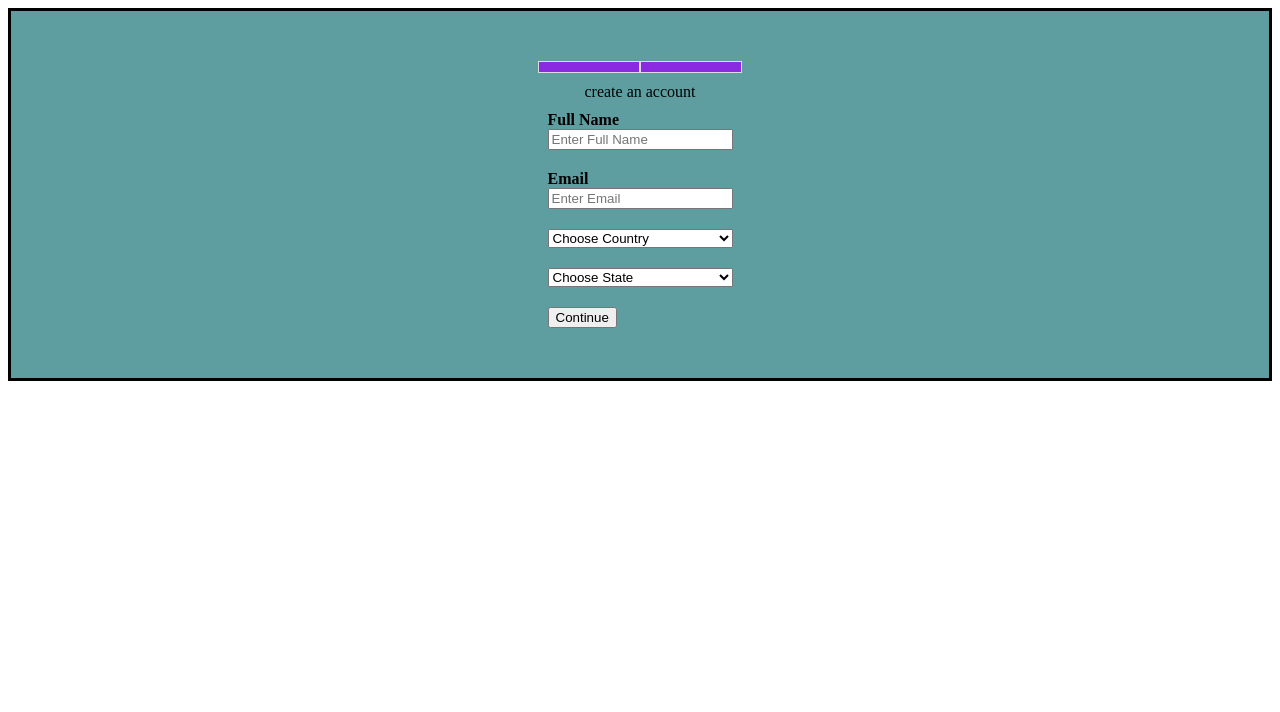
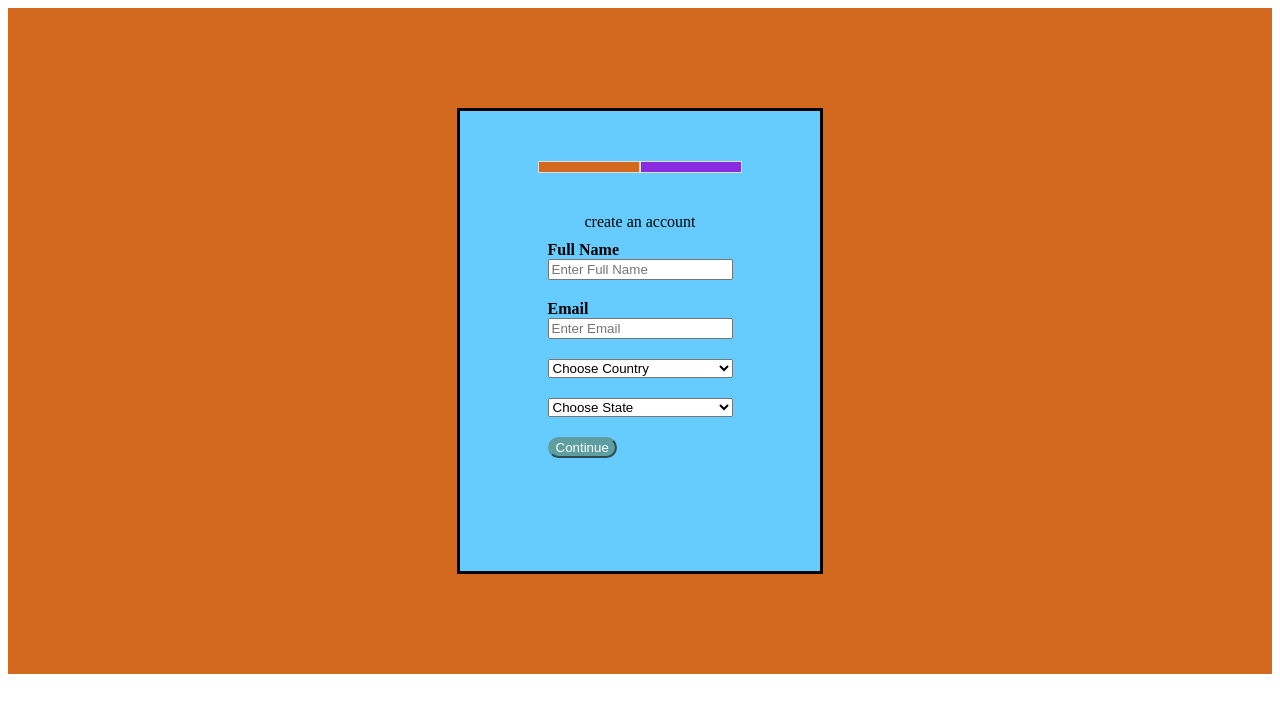
Before and after one commit to randomlolstuff/first-react-app, a React app: page / in a window 1280 px wide. Shown: the top 712 px of the page. Built offline with nearby package versions, Linux system fonts and the light colour scheme.

Commit message:
css changes done,functionality done

```diff
--- a/src/Components/Pages/appInfo.js
+++ b/src/Components/Pages/appInfo.js
@@ -5,7 +5,6 @@ class AppInfo extends React.Component{
         super();
     }
     checked=(event)=>{
-        debugger
         console.log(event.target);
         if(event.target.checked){
             document.getElementById("app-name").disabled =true;
@@ -23,6 +22,7 @@ class AppInfo extends React.Component{
 
     render(){
         return(<div className="appinfo-wrapper">
+                    <label for="checker"><b>Is this for an existing business ?</b></label>
                     <label className="switch">
                         <input id="my" type="checkbox" onChange={this.checked}/>
                         <span className="slider round"></span>
@@ -38,7 +38,7 @@ class AppInfo extends React.Component{
                                     <input id="desc" type="text" placeholder="Enter description" name="desc" required/>
                                 </div>
                                 <div className="continue-btn">
-                                    <button type="submit" class="btn btn-default">Continue</button>
+                                    <button type="submit" class=" btn-default">Continue</button>
                                 </div>
 
                             </div>
--- a/src/Components/Pages/selectTab.css
+++ b/src/Components/Pages/selectTab.css
@@ -10,12 +10,14 @@
 .tab-wrapper{
     display: flex;
     justify-content: space-around;
-    margin-bottom: 10px;
+    margin-bottom: 20px;
+    padding: 20px;
 }
 .input{
     padding: 5px;
     border-radius: 3px;
     border: 1px solid #dddddd;
+    height: 30px;
 }
 .tab-sel{
     height: 10px;
@@ -24,12 +26,28 @@
     border: 1px solid #dddddd;
 }
 .form-wrapper{
-    background-color: cadetblue;
+    background-color:#66ccff;
     border-style:solid;
-    padding:50px;
+    padding:30px;
+    width:300px;
+    height: 400px;
+
 
 
 }
 .primary-wrapper{
     background-color: chocolate;
+    padding: 100px;
 }
+.btn-default{
+    color: white;
+    background-color: cadetblue;
+    border-radius: 12px;
+    border-color: cadetblue;
+    text-align: center;
+    cursor: pointer
+
+}
+.highlightTab{
+    background-color: chocolate;
+}
--- a/src/Components/Pages/selectTab.js
+++ b/src/Components/Pages/selectTab.js
@@ -27,8 +27,8 @@ class SelectTab extends React.Component{
         return(<div className="primary-wrapper">
                     <div className="form-wrapper">
                         <div className="tab-wrapper">
-                            <div className="tab-sel" onClick={this.chooseTab} id ="create-account"></div>
-                        <div className="tab-sel" onClick={this.chooseTab} id ="app-info"></div>
+                            <div className={this.state.selectedTab=="create-account"?"highlightTab tab-sel":"tab-sel"} onClick={this.chooseTab} id ="create-account"></div>
+                        <div className={this.state.selectedTab!="create-account"?"highlightTab tab-sel":"tab-sel"} onClick={this.chooseTab} id ="app-info"></div>
                     </div>
                 <div>{this.renderTab()}</div>
                 </div>
```
Also changed, not shown: src/Components/Pages/appInfo.css (line endings or trailing spaces).
